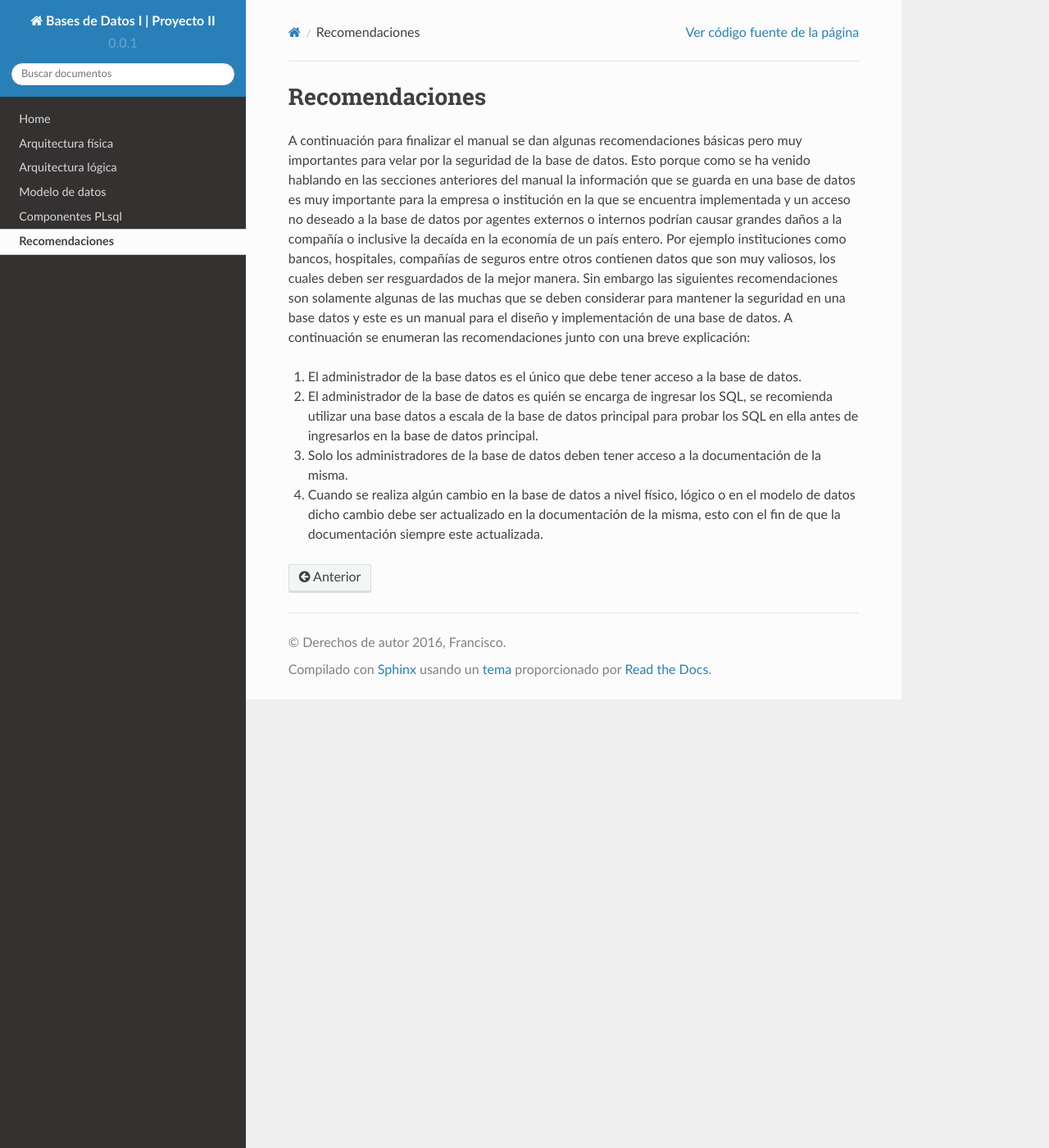
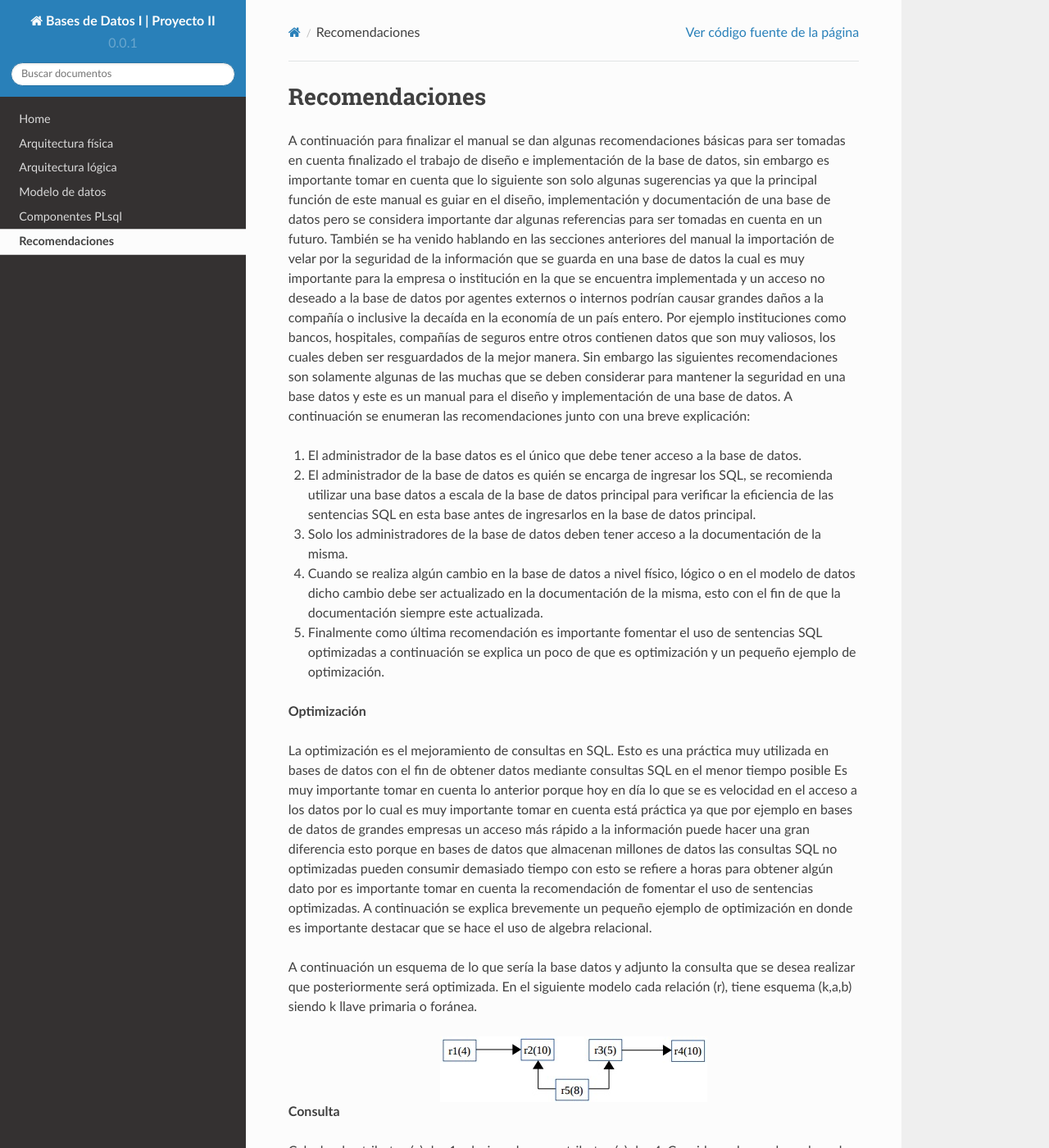
Before and after one commit to FranciscoSS7/BD-proyecto-II-ManualOracle, a Sphinx documentation site: the page built from docs/source/Recomendaciones.rst, in a window 1280 px wide and 1400 px high. Shown: the whole window at 82% size. Built offline with Sphinx 7.4.7 and the Read the Docs theme 2.0.0, drawn with Linux system fonts in a browser that asks for light colours; some of the changed text lies outside the part shown.

Commit message:
Update Recomendaciones.rst

```diff
--- a/docs/source/Recomendaciones.rst
+++ b/docs/source/Recomendaciones.rst
@@ -1,9 +1,78 @@
 Recomendaciones
 ================
 
-A continuación  para finalizar el manual se dan algunas recomendaciones básicas pero muy importantes para velar por la seguridad de la base de datos. Esto porque como se ha venido hablando en las secciones anteriores del manual la información que se guarda en una base de datos es muy importante para la empresa o institución en la que se encuentra implementada y un acceso no deseado a la base de datos por agentes externos o internos podrían causar grandes daños  a la compañía o inclusive la decaída en la economía de un país entero. Por ejemplo instituciones como bancos, hospitales, compañías de seguros entre otros contienen datos que son muy valiosos, los cuales deben ser  resguardados de la mejor manera. Sin embargo las siguientes recomendaciones son solamente algunas de las muchas que se deben considerar para mantener la seguridad en una base datos y este es un manual para el diseño y implementación  de una base de datos. A continuación se  enumeran las recomendaciones junto con una breve explicación:
+A continuación  para finalizar el manual se dan algunas recomendaciones básicas para ser tomadas en cuenta finalizado el trabajo de  diseño e implementación de la base de datos, sin embargo es importante tomar en cuenta que lo siguiente son solo algunas sugerencias ya que la principal función de este manual es guiar en el diseño, implementación y documentación de una base de datos pero se considera importante dar algunas referencias para ser tomadas en cuenta en un futuro. También se ha venido hablando en las secciones anteriores del manual la importación de velar por la seguridad de la información que se guarda en una base de datos la cual es muy importante para la empresa o institución en la que se encuentra implementada y un acceso no deseado a la base de datos por agentes externos o internos podrían causar grandes daños  a la compañía o inclusive la decaída en la economía de un país entero. Por ejemplo instituciones como bancos, hospitales, compañías de seguros entre otros contienen datos que son muy valiosos, los cuales deben ser  resguardados de la mejor manera. Sin embargo las siguientes recomendaciones son solamente algunas de las muchas que se deben considerar para mantener la seguridad en una base datos y este es un manual para el diseño y implementación  de una base de datos. A continuación se  enumeran las recomendaciones junto con una breve explicación:
 
 1.	El administrador de la base datos es el único que debe tener acceso a la base de datos.
-2.	El administrador de la base de datos es quién se encarga de ingresar los SQL,  se recomienda utilizar una base datos a escala de la base de datos principal para probar los SQL en ella antes de ingresarlos en la base de datos principal.
+2.	El administrador de la base de datos es quién se encarga de ingresar los SQL,  se recomienda utilizar una base datos a escala de la base de datos principal para verificar la eficiencia de las sentencias SQL en esta base  antes de ingresarlos en la base de datos principal.
 3.	Solo los administradores de la base de datos deben tener acceso a la documentación de la misma.
 4.	Cuando se realiza algún cambio en la base de datos a nivel físico, lógico o en el modelo de datos dicho cambio debe ser actualizado en la documentación de la misma, esto con el fin de que la documentación siempre este actualizada.
+5.	Finalmente como última recomendación  es importante fomentar el uso de sentencias SQL optimizadas a continuación se explica un poco de que es optimización y un pequeño ejemplo de optimización.
+
+
+**Optimización**
+
+La optimización es el mejoramiento de consultas en SQL. Esto es una práctica muy utilizada en bases de datos con el fin de obtener datos  mediante consultas SQL en el menor tiempo posible Es muy importante tomar en cuenta lo anterior porque  hoy en día lo que se  es velocidad en el acceso a los datos por  lo cual es muy importante tomar en cuenta está práctica ya que por ejemplo en bases de datos de grandes empresas  un acceso más rápido a la información puede hacer una gran diferencia esto porque en bases de datos que almacenan millones de datos las consultas SQL no optimizadas pueden consumir demasiado tiempo con esto se refiere a horas para obtener algún dato por es importante tomar en cuenta la recomendación de fomentar el uso de sentencias optimizadas. A continuación se explica brevemente un pequeño ejemplo de optimización en donde es importante destacar que se hace el uso de algebra relacional.
+
+A continuación un esquema de lo que sería la base datos y adjunto la consulta que se desea realizar que posteriormente será optimizada. En el siguiente modelo cada relación (r), tiene esquema (k,a,b) siendo k llave primaria o foránea.
+
+.. figure:: nstatic/ImgReco2.jpg
+   :align: center
+
+
+**Consulta**
+
+Calcular de atributos (a) de r1 relacionados con atributos (a) de r4. Considerando que los valores b > 10 en cada relación se consideran datos erróneos y no pueden ser tomados en cuenta. El valor 4 en r1 indica la cantidad de registros que contiene.
+
+1.	El primer paso es realizar la sentencia SQL sin optimizar.
+::
+
+ select a1
+ from r1,r5,r3,r4
+ where k1 = k5_2
+ and k5_3 = k3
+ and k3 = k4
+ and r1.b >= 10
+ and r5.b >= 10
+ and r3.b >= 10
+ and r4.b >= 10;
+
+A partir de esta sentencia SQL se hará la optimización.
+
+2.	Ahora se procede a realizar el árbol de la sentencia no óptima
+
+.. figure:: nstatic/ImgReco.jpg
+   :align: center
+
+3.	A partir del árbol anterior se realiza el álgebra relacional de la sentencia SQL no optimizada.
+
+::
+
+ Π{a1}(σ{k1=k5_2 ∧ k5_3=k3 ∧ k3=k4 ∧ r1.b≥10 ∧ r5.b≥10 ∧ r3.b≥10 ∧ r4.b≥10 }(r1 × r5 × r3  × r4))
+
+
+4.	Ahora se procede a realizar un árbol mejorado partiendo también del árbol del punto 2 esto analizando los costos de datos que consumía el árbol del paso 2.
+
+.. figure:: nstatic/ImgReco1.jpg
+   :align: center
+
+5.	A partir del árbol que se realizó en el paso 5 se hace el álgebra relacional.
+::
+
+ R1 ←σ{k3=k4 }(Π{k3,a }(σ{r3.b≥10}(r3)) ×  Π{k4,a}(σ{r4.b≥10}(r4)))
+ R2 ←σ{k5_3=k3}(Π{k5_2,k5_3,a}(σ{r5.b≥10} (r5)) × R1)
+ R3 ←Π{a1}(σ{k1=k5_2}(Π{k1,a1}(σ{r1.b≥10} (r1)) × R2))
+
+
+6.	 Finalmente está sería la sentencia SQL optimizada
+::
+
+ SELECT a1 FROM (SELECT k1,a1 FROM r1 WHERE r1.b >= 10)alias1 ,
+  (SELECT * FROM (SELECT k5_2,k5_3,a FROM r5 WHERE r5.b >= 10)alias2 ,
+     (SELECT * FROM (SELECT k3,a FROM r3 WHERE r3.b >= 10)alias3 ,
+         (SELECT k4,a FROM r4 WHERE r4.b >= 10)alias4
+          WHERE k3 = k4
+	 )alias5
+	 WHERE k5_3 = k3
+ )alias6
+ WHERE k1 = k5_2;
```
